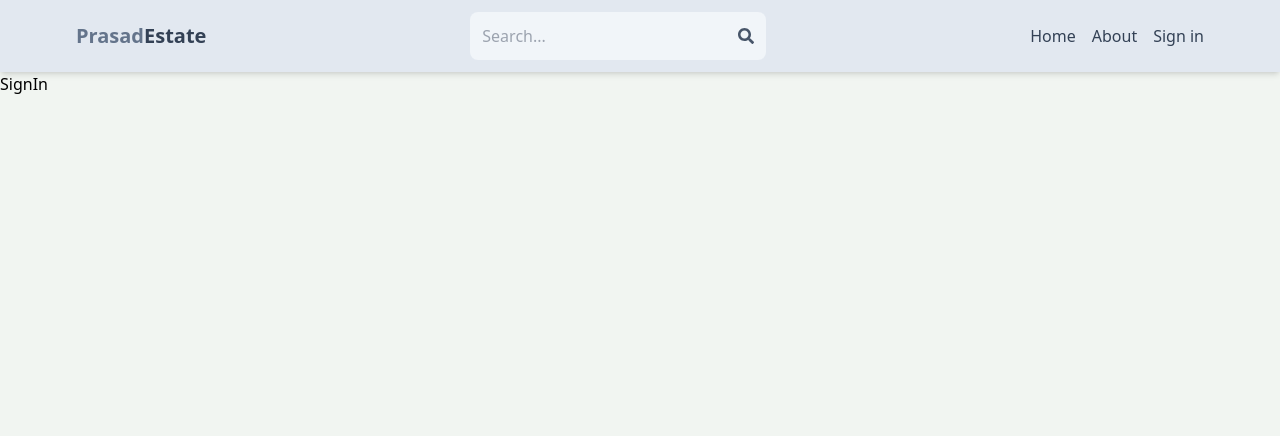
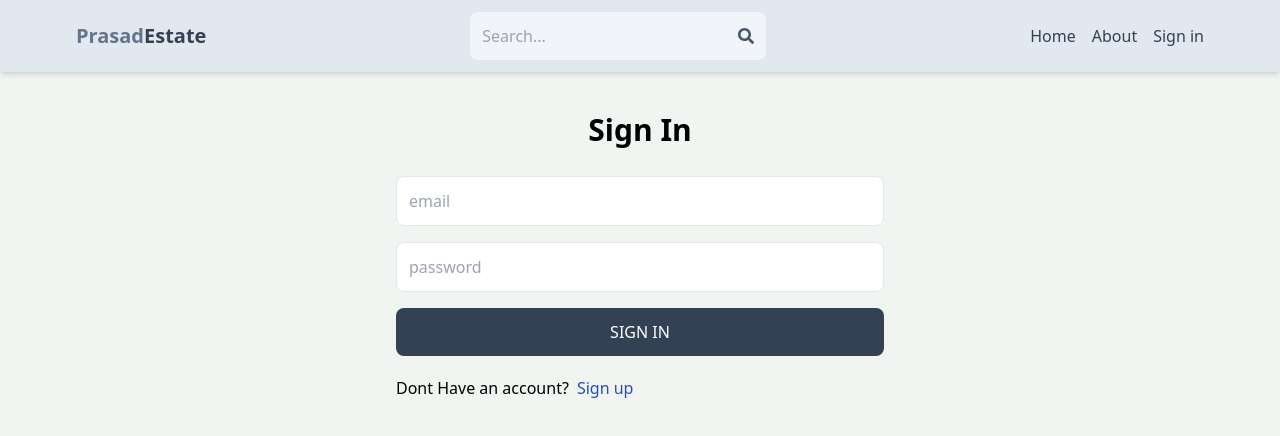
Before and after one commit to Prasad-sudrik/mern-estate, a React (Vite) app in the folder client/: page /sign-in in a window 1280 px wide. Shown: the top 436 px of the page. Built offline with nearby package versions, Linux system fonts and the light colour scheme.

Commit message:
complete sign in page functionality

```diff
--- a/client/src/pages/SignIn.jsx
+++ b/client/src/pages/SignIn.jsx
@@ -1,3 +1,73 @@
+import { useState } from "react";
+import { Link, useNavigate } from "react-router-dom";
+
 export default function SignIn() {
-  return <div>SignIn</div>;
+  const [formData, setFormData] = useState({});
+  const [error, setError] = useState(null);
+  const [loading, setLoading] = useState(false);
+  const navigate = useNavigate();
+
+  const handleChange = (e) => {
+    setFormData({ ...formData, [e.target.id]: e.target.value });
+  };
+  const handleSubmit = async (e) => {
+    e.preventDefault();
+    try {
+      setLoading(true);
+      const res = await fetch("/api/auth/signin", {
+        method: "POST",
+        headers: {
+          "Content-Type": "application/json",
+        },
+        body: JSON.stringify(formData),
+      });
+      const data = await res.json();
+      if (data.success === false) {
+        setLoading(false);
+        setError(data.message);
+        return;
+      }
+      setLoading(false);
+      setError(null);
+      navigate("/");
+    } catch (error) {
+      setLoading(false);
+      setError(error.message);
+    }
+  };
+
+  return (
+    <div className="p-3 max-w-lg mx-auto">
+      <h1 className="text-3xl text-center font-semibold m-7">Sign In</h1>
+      <form onSubmit={handleSubmit} className="flex flex-col gap-4">
+        <input
+          type="email"
+          id="email"
+          onChange={handleChange}
+          placeholder="email"
+          className="border p-3 rounded-lg"
+        />
+        <input
+          type="password"
+          id="password"
+          onChange={handleChange}
+          placeholder="password"
+          className="border p-3 rounded-lg"
+        />
+        <button
+          disabled={loading}
+          className="bg-slate-700 text-white p-3 rounded-lg uppercase hover:opacity-95 disabled:opacity-80"
+        >
+          {loading ? "Loading..." : "Sign In"}
+        </button>
+      </form>
+      <div className="flex gap-2 mt-5">
+        <p>Dont Have an account?</p>
+        <Link to="/sign-up">
+          <span className="text-blue-700">Sign up</span>
+        </Link>
+      </div>
+      {error && <p className="text-red-500 mt-5">{error}</p>}
+    </div>
+  );
 }
--- a/client/src/pages/SignUp.jsx
+++ b/client/src/pages/SignUp.jsx
@@ -71,7 +71,7 @@
       <div className="flex gap-2 mt-5">
         <p>Have an account?</p>
         <Link to="/sign-in">
-          <span className="text-blue-700">Sign in</span>
+          <span className="text-blue-700">Sign Up</span>
         </Link>
       </div>
       {error && <p className="text-red-500 mt-5">{error}</p>}
```
